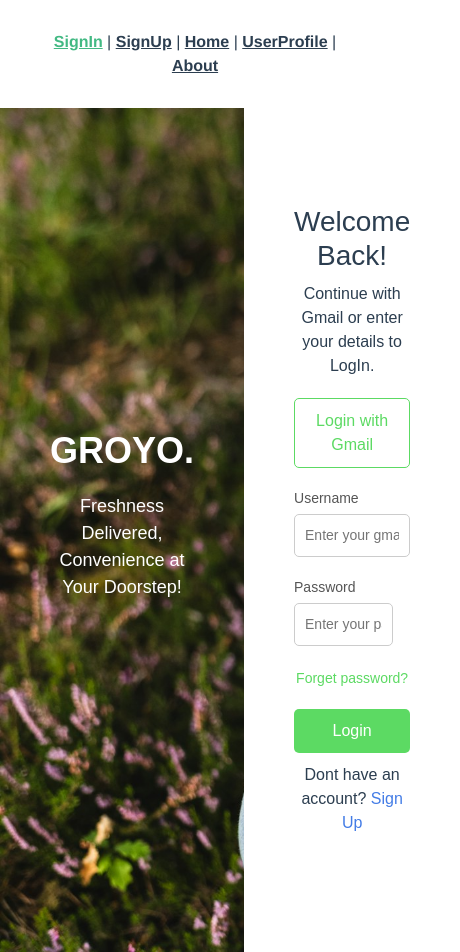
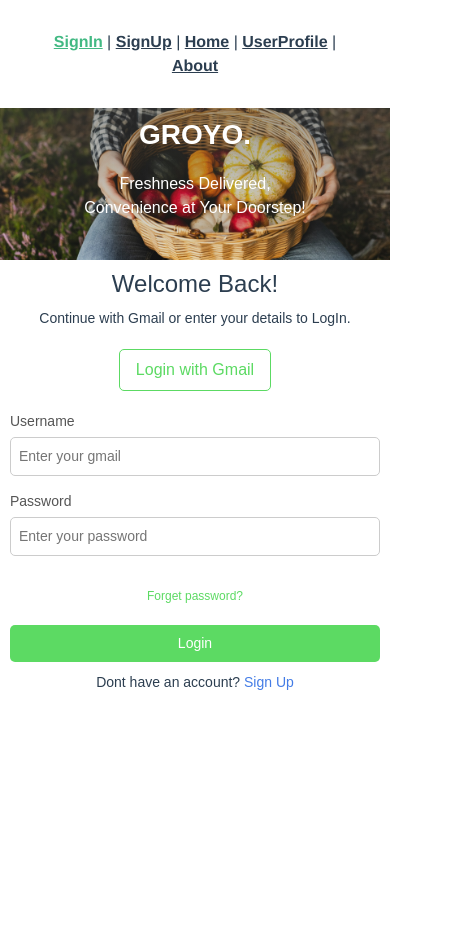
Before and after one commit to manuj55/PantryPal, a Vue app in the folder frontend/: page /signin in a window 390 px wide. Shown: the whole page, 460 px wide, since content can reach past the window. Built offline with nearby package versions, Linux system fonts and the light colour scheme.

Commit message:
feat(UI) added media query to signin

```diff
--- a/frontend/src/views/SignIn.vue
+++ b/frontend/src/views/SignIn.vue
@@ -44,7 +44,7 @@
   /* Left Panel */
   .left-panel {
   flex: 1;
-    background-image: url('../assets/unsplash.jpg');
+  background-image: linear-gradient(rgba(66, 66, 66, 0.5), rgba(51, 51, 51, 0.116)),url('../assets/unsplash.jpg');
   background-size: cover;
   background-position: left;
   color: #ffffff;
@@ -53,7 +53,6 @@
   flex-direction: column;
   justify-content: center;
   align-items: flex-start;
-
   }
 
   .left-panel h1 {
@@ -71,7 +70,6 @@
   .image-container {
   width: 100%;
   text-align: center;
-
   }
 
   .image-container img {
@@ -189,5 +187,87 @@
   text-decoration: none;
   }
 
+  /* Responsive Styling */
+  @media (max-width: 768px) {
+  .login-page {
+    flex-direction: column;
+  }
 
+  .left-panel, .right-panel {
+    flex: none;
+    width: 100%;
+    padding: 20px;
+  }
+
+  .left-panel {
+    align-items: center;
+    text-align: center;
+  }
+
+  .right-panel {
+    align-items: center;
+    text-align: center;
+  }
+
+  .gmail-login {
+    justify-content: center;
+  }
+
+  .password-container {
+    flex-direction: column;
+    align-items: flex-start;
+  }
+
+  .toggle-password {
+    margin-left: 0;
+    margin-top: 10px;
+  }
+  }
+
+  @media (max-width: 480px) {
+  .left-panel, .right-panel {
+    padding: 10px;
+  }
+
+  .left-panel h1 {
+    font-size: 28px;
+  }
+
+  .left-panel p {
+    font-size: 16px;
+  }
+
+  .right-panel h2 {
+    font-size: 24px;
+  }
+
+  .right-panel p {
+    font-size: 14px;
+  }
+
+  .gmail-login {
+    padding: 8px 16px;
+  }
+
+  .form-group {
+    margin-bottom: 15px;
+  }
+
+  input {
+    padding: 8px;
+  }
+
+  .login-button {
+    padding: 8px;
+    font-size: 14px;
+  }
+
+  .forgot-password {
+    font-size: 12px;
+  }
+
+  .signup-link {
+    font-size: 12px;
+  }
+  }
   </style>
```
Lines whose indentation alone changed are shown as unchanged.
